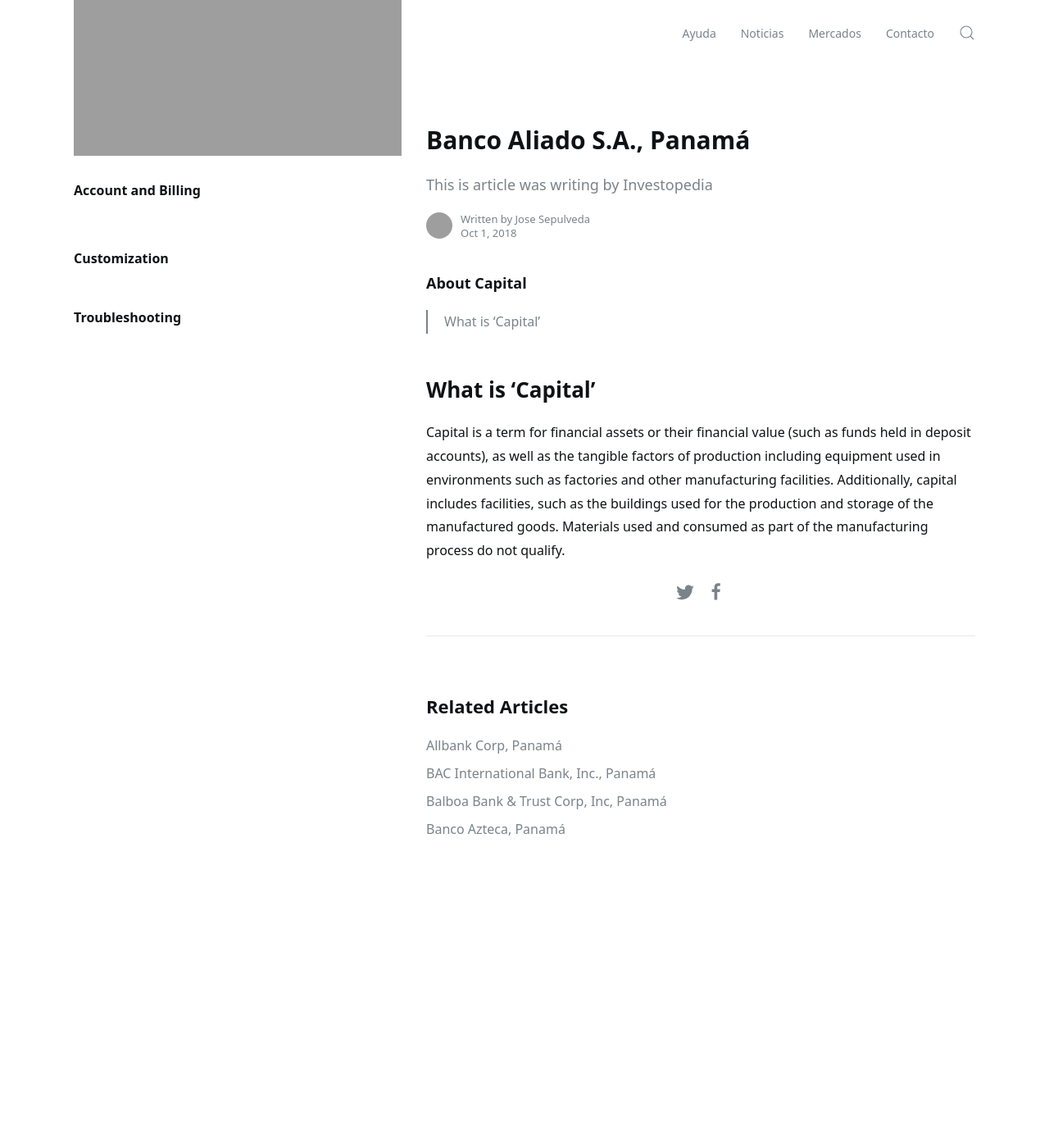
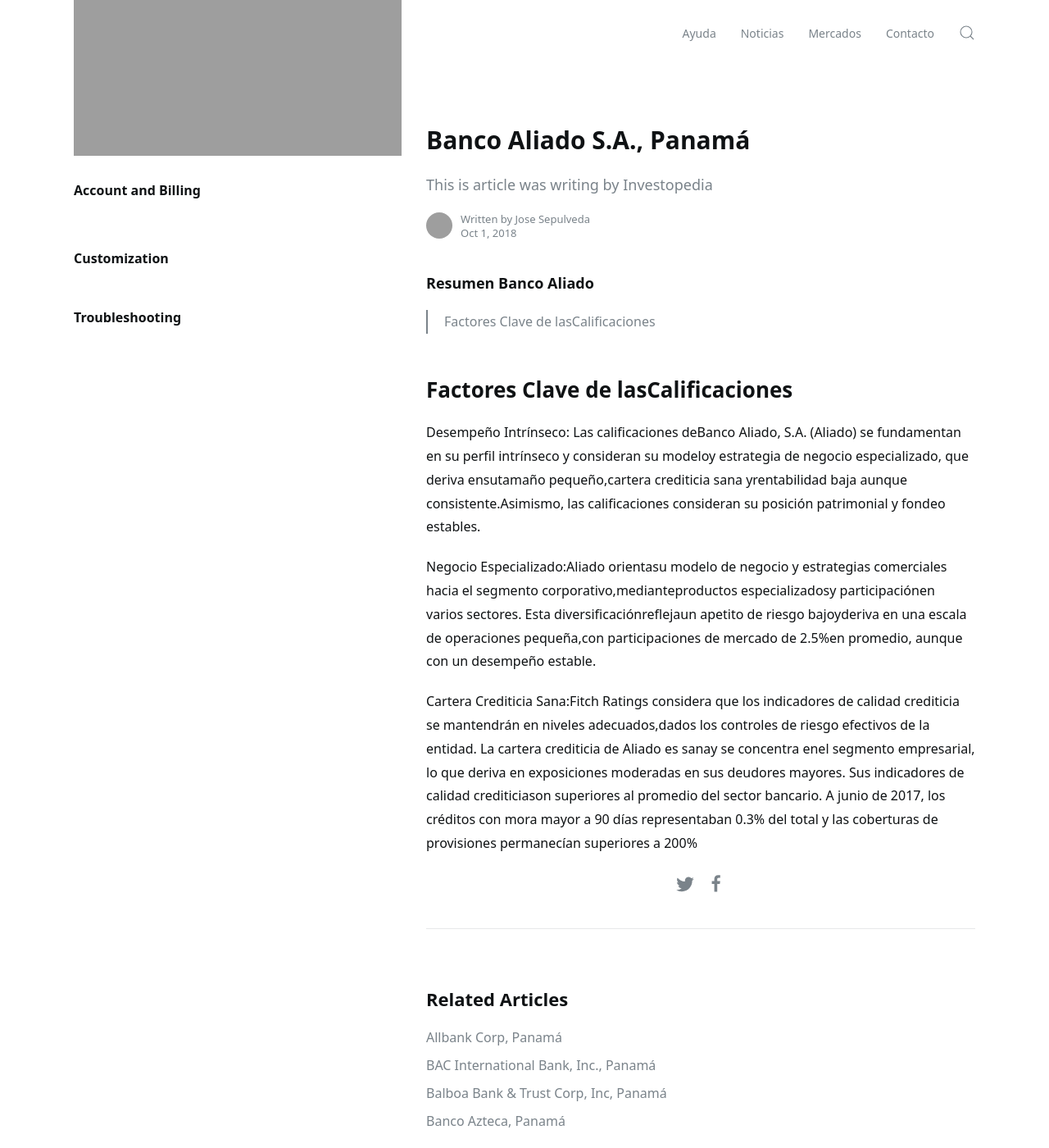
Before and after one commit to jelmii/jelmii.github.io, a Jekyll site: the page built from _docs/bancoaliadopty.md, in a window 1280 px wide and 1400 px high. Shown: the whole window at 82% size. Built offline with Jekyll 4.4.1, drawn with Linux system fonts in a browser that asks for light colours; grey boxes are pictures that could not be loaded.

Commit message:
Update bancoaliadopty.md

```diff
--- a/_docs/bancoaliadopty.md
+++ b/_docs/bancoaliadopty.md
@@ -6,10 +6,14 @@ author:
 tags: featured
 ---
 
-#### About Capital
+#### Resumen Banco Aliado
 {:.no_toc}
 * TOC
 {:toc}
 
-## What is 'Capital'
-Capital is a term for financial assets or their financial value (such as funds held in deposit accounts), as well as the tangible factors of production including equipment used in environments such as factories and other manufacturing facilities. Additionally, capital includes facilities, such as the buildings used for the production and storage of the manufactured goods. Materials used and consumed as part of the manufacturing process do not qualify.
+## Factores Clave de lasCalificaciones
+Desempeño Intrínseco: Las calificaciones deBanco Aliado, S.A. (Aliado) se fundamentan en su perfil  intrínseco  y  consideran  su  modeloy  estrategia  de  negocio  especializado,  que  deriva  ensutamaño  pequeño,cartera  crediticia  sana  yrentabilidad  baja  aunque  consistente.Asimismo,  las calificaciones consideran su posición patrimonial y fondeo estables.
+
+Negocio  Especializado:Aliado orientasu  modelo  de negocio  y  estrategias  comerciales  hacia  el segmento corporativo,medianteproductos especializadosy participaciónen varios sectores. Esta diversificaciónreflejaun  apetito  de  riesgo  bajoyderiva  en  una  escala  de  operaciones pequeña,con participaciones de mercado de 2.5%en promedio, aunque con un desempeño estable.
+
+Cartera  Crediticia  Sana:Fitch Ratings considera  que  los  indicadores  de  calidad  crediticia  se mantendrán  en  niveles adecuados,dados  los  controles  de  riesgo  efectivos  de  la  entidad. La cartera crediticia  de  Aliado  es sanay se  concentra  enel  segmento empresarial,  lo  que  deriva  en exposiciones  moderadas  en  sus  deudores  mayores.  Sus indicadores  de  calidad  crediticiason superiores al promedio del sector bancario. A junio de 2017, los créditos con mora mayor a 90 días representaban 0.3% del total y las coberturas de provisiones permanecían superiores a 200%
```
